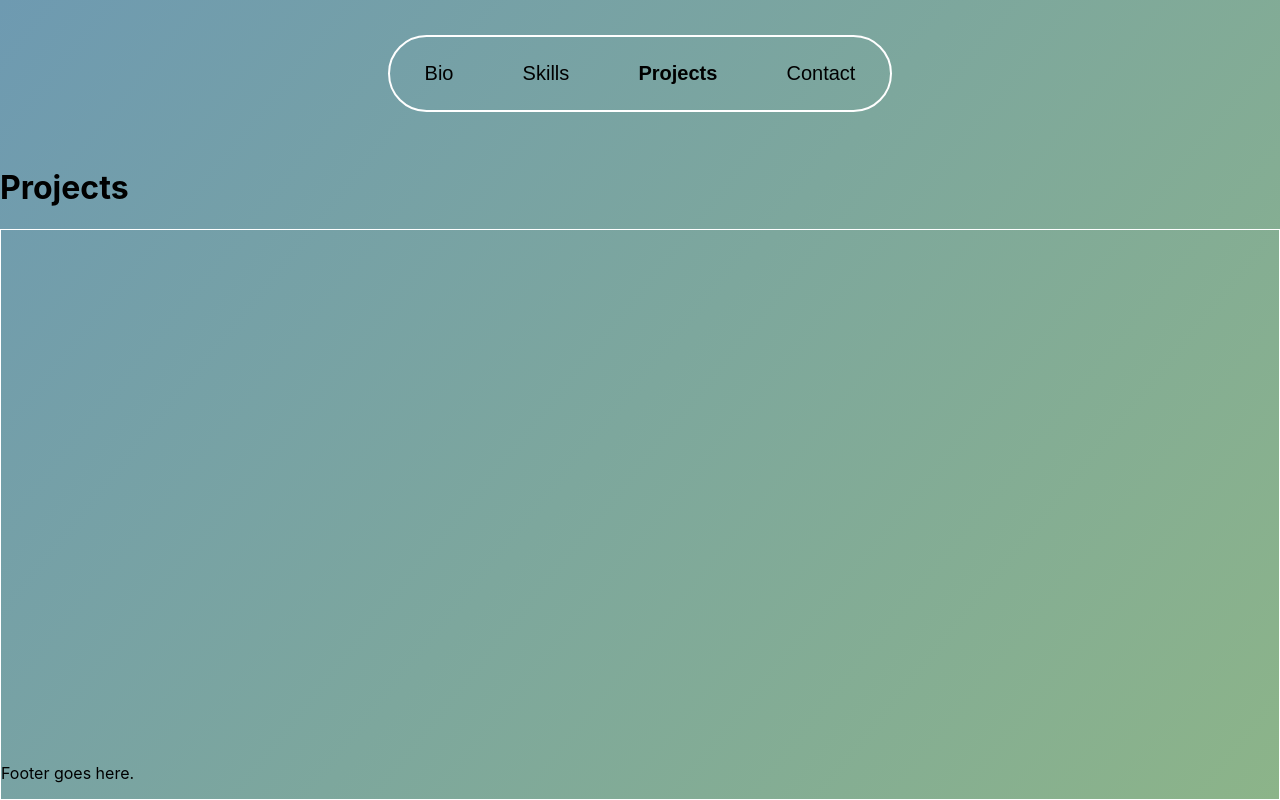
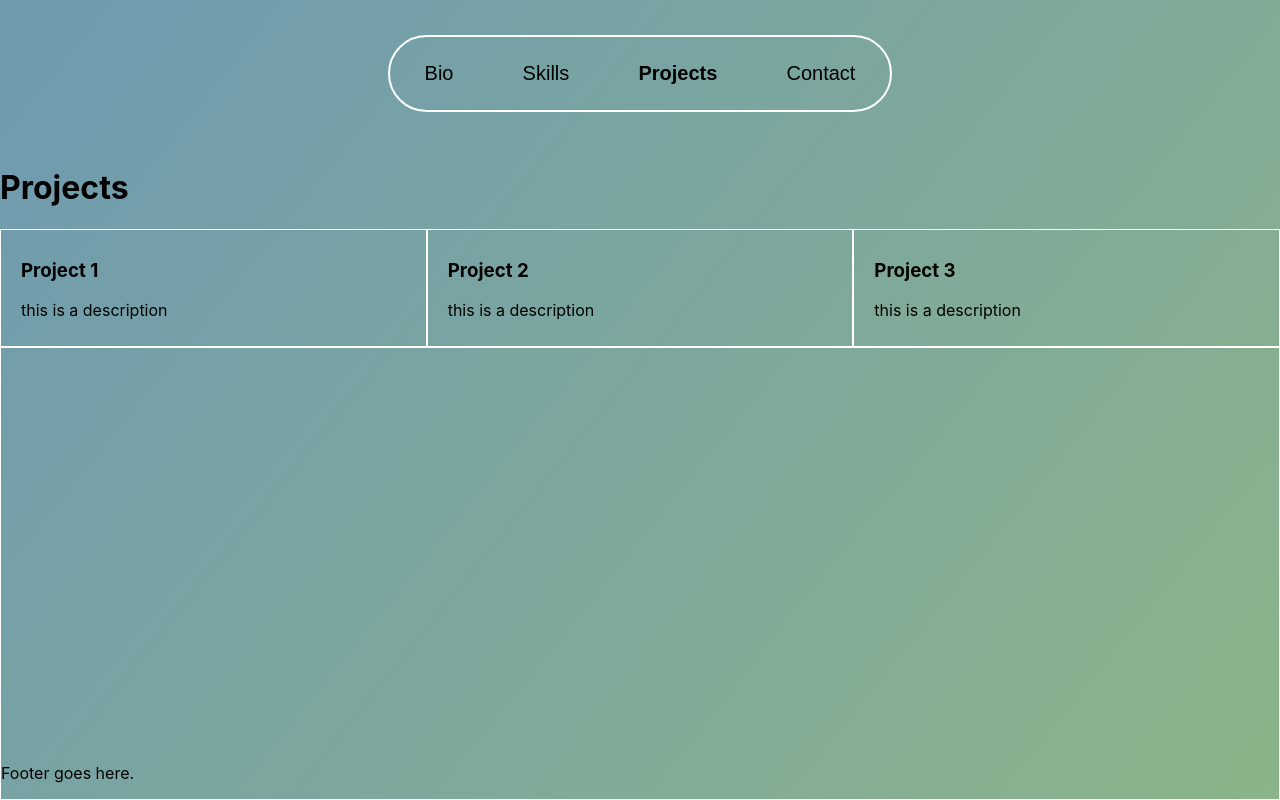
Before and after one commit to sok213/new-portolfio, a React (Create React App) app: page / in a window 1280 px wide. Both pictures are taken after a click on the button "Projects". Built offline with nearby package versions, Linux system fonts and the light colour scheme.

Commit message:
Update Projects page

```diff
--- a/src/Comps/Projects/Projects.js
+++ b/src/Comps/Projects/Projects.js
@@ -2,9 +2,46 @@ import React, { Component } from 'react';
 import s from './Projects.module.scss';
 
 export default function Projects() {
+
+  const projects = [
+    {
+      title: 'Project 1',
+      desc: 'this is a description'
+    },
+    {
+      title: 'Project 2',
+      desc: 'this is a description'
+    },
+    {
+      title: 'Project 3',
+      desc: 'this is a description'
+    }
+  ];
+
+  function renderProjects() {
+
+    return projects.map(item => {
+      const {
+        title,
+        desc
+      } = item;
+
+      return (
+        <div className={s.projectCard}>
+          <h3>{title}</h3>
+          <p>{desc}</p>
+        </div>
+      );
+    });
+  }
+
   return (
     <div className={s.container}>
       <h1>Projects</h1>
+
+      <div className={s.projectsContainer}>
+        {renderProjects()}
+      </div>
     </div>
   )
 }
--- a/src/Comps/Projects/Projects.module.scss
+++ b/src/Comps/Projects/Projects.module.scss
@@ -0,0 +1,21 @@
+.container {
+  display: flex;
+  flex-direction: column;
+
+  @media screen and (max-width: 1200px) {
+    flex-direction: column;
+  }
+}
+
+.projectsContainer {
+  display: flex;
+  flex-direction: row;
+}
+
+.projectCard {
+  padding: 10px 20px;
+  flex-grow: 1;
+  border: thin solid white;
+  width: auto;
+  height: auto;
+}
```
